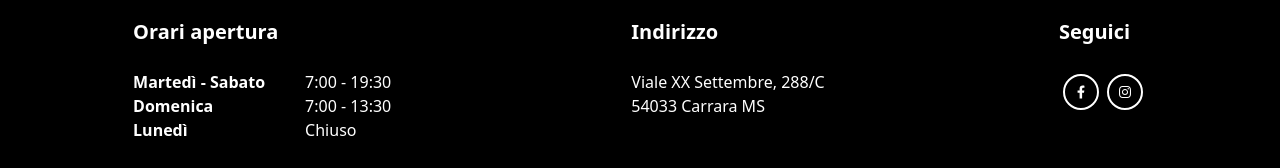
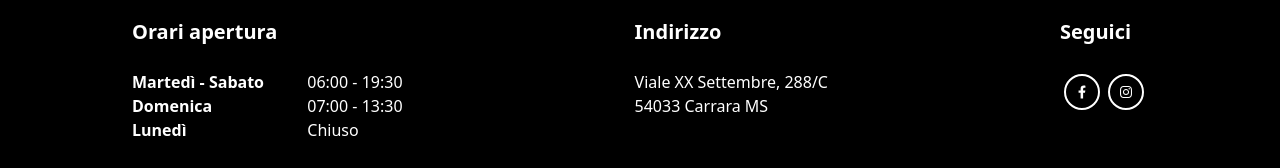
Before and after one commit to rossellamascia/site-pasticceria-dolcemente, a Next.js app: page / in a window 1280 px wide. Shown: the part 2294-2462 px from the top of the page. Built offline with nearby package versions, Linux system fonts and the light colour scheme.

Commit message:
change time

```diff
--- a/src/components/Footer/Footer.tsx
+++ b/src/components/Footer/Footer.tsx
@@ -14,11 +14,11 @@ const Footer: React.FC<FooterProps> = () => {
             <h5 className="mb-6 text-xl font-bold">Orari apertura</h5>
             <div className="grid grid-cols-2">
               <h6 className="font-semibold">Martedì - Sabato</h6>
-              <p className="ml-10">7:00 - 19:30</p>
+              <p className="ml-10">06:00 - 19:30</p>
             </div>
             <div className="grid grid-cols-2">
               <h6 className="font-semibold">Domenica</h6>
-              <p className="ml-10">7:00 - 13:30</p>
+              <p className="ml-10">07:00 - 13:30</p>
             </div>
             <div className="grid grid-cols-2">
               <h6 className="font-semibold">Lunedì</h6>
```
